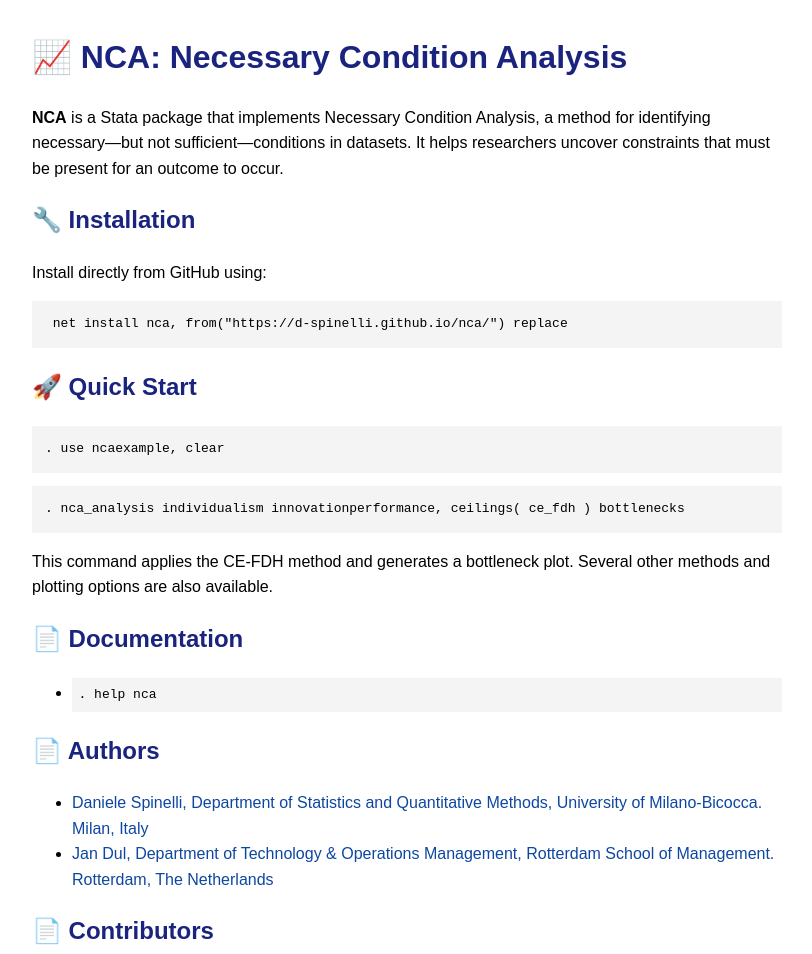
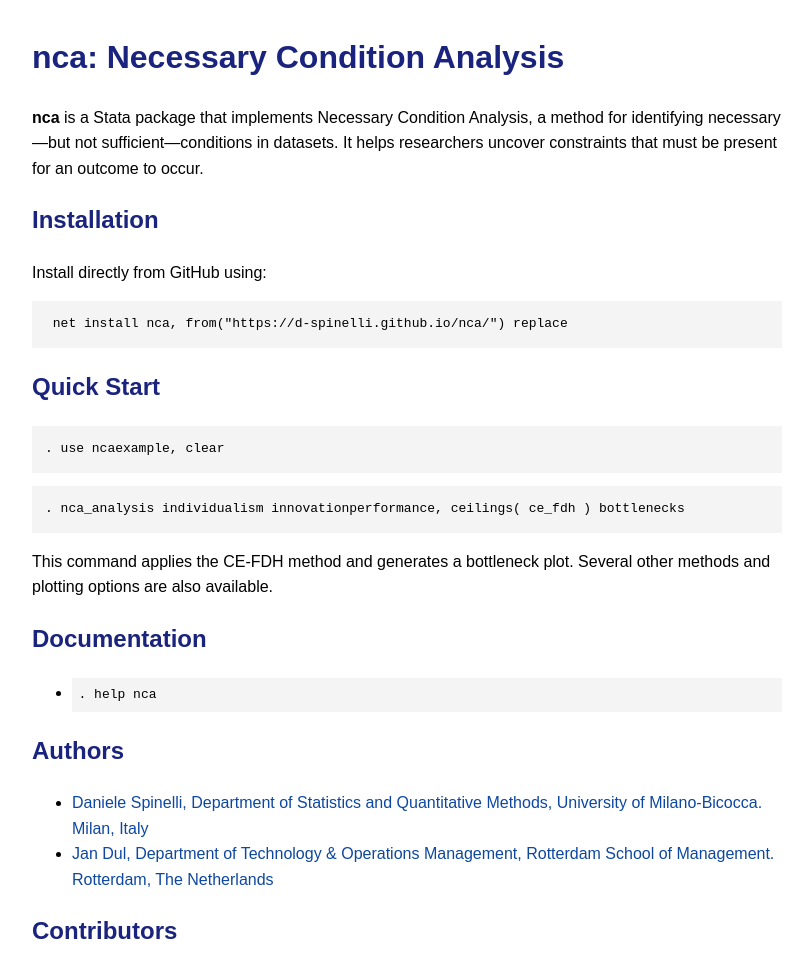
Before and after one commit to d-spinelli/nca, a plain HTML site: page index.html in a window 1280 px wide. Shown: the top 954 px of the page, without its empty margins (233-1045 px from the left). Drawn offline with Linux system fonts and the light colour scheme.

Commit message:
Update index.html

```diff
--- a/index.html
+++ b/index.html
@@ -11,30 +11,30 @@
   </style>
 </head>
 <body>
-  <h1>📈 NCA: Necessary Condition Analysis</h1>
-  <p><strong>NCA</strong> is a Stata package that implements Necessary Condition Analysis, a method for identifying necessary—but not sufficient—conditions in datasets. It helps researchers uncover constraints that must be present for an outcome to occur.</p>
+  <h1> nca: Necessary Condition Analysis</h1>
+  <p><strong>nca</strong> is a Stata package that implements Necessary Condition Analysis, a method for identifying necessary—but not sufficient—conditions in datasets. It helps researchers uncover constraints that must be present for an outcome to occur.</p>
 
-  <h2>🔧 Installation</h2>
+  <h2> Installation </h2>
   <p>Install directly from GitHub using:</p>
   <pre><code> net install nca, from("https://d-spinelli.github.io/nca/") replace </code></pre>
 
-  <h2>🚀 Quick Start</h2>
+  <h2> Quick Start </h2>
   <pre><code>. use ncaexample, clear </code></pre>
   <pre><code>. nca_analysis individualism innovationperformance, ceilings( ce_fdh ) bottlenecks </code></pre>
 
   <p>This command applies the CE-FDH method and generates a bottleneck plot. Several other methods and plotting options are also available.</p>
 
-  <h2>📄 Documentation</h2>
+  <h2> Documentation </h2>
   <ul>
     <li><code>. help nca </code></li>
     </ul>
-  <h2>📄 Authors</h2>
+  <h2> Authors </h2>
   <ul>
     <li><a> Daniele Spinelli, Department of Statistics and Quantitative Methods, University of Milano-Bicocca. Milan, Italy  </a></li>
     <li><a> Jan Dul, Department of Technology & Operations Management, Rotterdam School of Management. Rotterdam, The Netherlands   </a></li>
     </ul>
 
-  <h2>📄 Contributors</h2>
+  <h2> Contributors </h2>
   <ul>
         <li><a>  Govert Buijs, Department of Technology & Operations Management, Rotterdam School of Management. Rotterdam, The Netherlands   </a></li>
     </ul>
```
